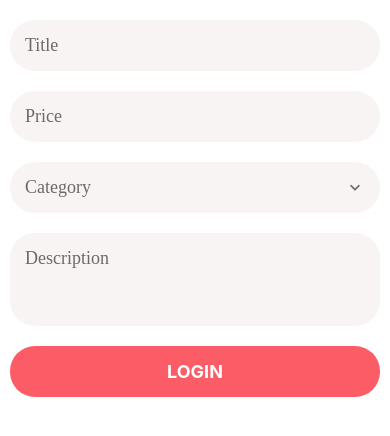
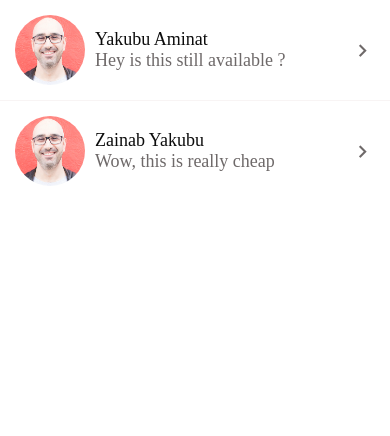
Before and after one commit to giselle2323/rn, a React Native app: screen / in a window 390 px wide. Shown: the top 436 px of the page. Built offline with nearby package versions, Linux system fonts and the light colour scheme.

Commit message:
feat: improvments

```diff
--- a/App.js
+++ b/App.js
@@ -4,10 +4,11 @@ import { StyleSheet, Switch, Text, TextInput } from "react-native";
 
 import ListingEditScreen from "./app/screens/ListingEditScreen";
 import LoginScreen from "./app/screens/LoginScreen";
+import MessagesScreen from "./app/screens/MessagesScreen";
 
 export default function App() {
 
   return (
-    <ListingEditScreen />
+    <MessagesScreen />
   );
 }
--- a/app/components/AppText.js
+++ b/app/components/AppText.js
@@ -2,8 +2,8 @@ import React from "react";
 import { Text } from "react-native";
 import defaultStyles from "../config/styles";
 
-function AppText({ children, style }) {
-  return <Text style={[defaultStyles.text, style]}>{children}</Text>;
+function AppText({ children, style, ...otherProps }) {
+  return <Text style={[defaultStyles.text, style]} {...otherProps}>{children}</Text>;
 }
 
 
--- a/app/components/ListItem.js
+++ b/app/components/ListItem.js
@@ -1,6 +1,7 @@
 import React from "react";
-import { Image, StyleSheet, TouchableHighlight, TouchableOpacity, View } from "react-native";
+import { Image, StyleSheet, TouchableHighlight, View } from "react-native";
 import Swipeable from "react-native-gesture-handler/Swipeable";
+import { MaterialCommunityIcons } from "@expo/vector-icons";
 
 import colors from "../config/colors";
 import AppText from "./AppText";
@@ -21,9 +22,20 @@ function ListItem({
           {IconComponent}
           {image && <Image style={styles.image} source={image} />}
           <View style={styles.detailsContainer}>
-            <AppText style={styles.title}>{title}</AppText>
-            {subTitle && <AppText style={styles.subTitle}>{subTitle}</AppText>}
+            <AppText style={styles.title} numberOfLines={1}>
+              {title}
+            </AppText>
+            {subTitle && (
+              <AppText style={styles.subTitle} numberOfLines={2}>
+                {subTitle}
+              </AppText>
+            )}
           </View>
+          <MaterialCommunityIcons
+            name="chevron-right"
+            size={25}
+            color={colors.medium}
+          />
         </View>
       </TouchableHighlight>
     </Swipeable>
@@ -33,10 +45,12 @@ function ListItem({
 const styles = StyleSheet.create({
   container: {
     flexDirection: "row",
+    alignItems: "center",
     padding: 15,
     backgroundColor: colors.white,
   },
   detailsContainer: {
+    flex: 1,
     marginLeft: 10,
     justifyContent: "center",
   },
--- a/app/screens/MessagesScreen.js
+++ b/app/screens/MessagesScreen.js
@@ -10,14 +10,14 @@ import ListItemDeleteAction from "../components/ListItemDeleteAction";
 const initialMessages = [
     {
       id: 1,
-      title: "T1",
-      description: "D1",
+      title: "Yakubu Aminat",
+      description: "Hey is this still available ?",
       image: require("../assets/mosh.jpg"),
     },
     {
       id: 2,
-      title: "T2",
-      description: "D2",
+      title: "Zainab Yakubu",
+      description: "Wow, this is really cheap",
       image: require("../assets/mosh.jpg"),
     },
   ];
--- a/app/screens/Screen.js
+++ b/app/screens/Screen.js
@@ -5,7 +5,7 @@ import { SafeAreaView, StyleSheet, View } from "react-native";
 function Screen({ children, style }) {
   return (
     <SafeAreaView style={[styles.screen, style]}>
-      <View style={style}>{children}</View>
+      <View style={[styles.view, style]}>{children}</View>
     </SafeAreaView>
   );
 }
@@ -17,4 +17,7 @@ const styles = StyleSheet.create({
     paddingTop: Constants.statusBarHeight,
     flex: 1,
   },
+  view: {
+    flex: 1
+  }
 });
```
